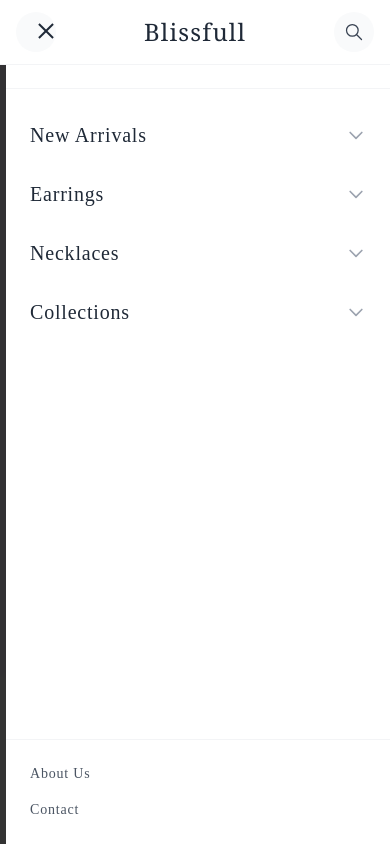
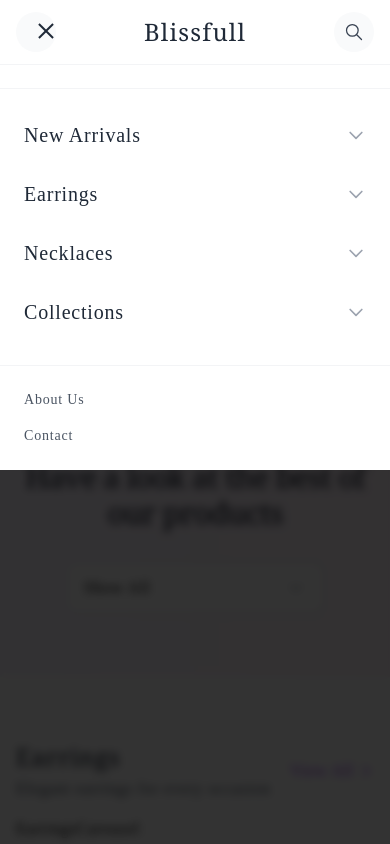
Before and after one commit to AnishRane13/Blissfull-Creations, a React (Vite) app: page / in a window 390 px wide. Both pictures are taken after a click on the button 36 px from the left and 32 px from the top of the page. Shown: the top 844 px of the page. Built offline with nearby package versions, Linux system fonts and the light colour scheme.

Commit message:
Navbar done

```diff
--- a/src/components/Navbar.jsx
+++ b/src/components/Navbar.jsx
@@ -137,7 +137,7 @@ const Navbar = () => {
           </div>
         </div>
 
-        {/* Search Overlay - Now inside nav */}
+        {/* Search Overlay */}
         {isSearchOpen && (
           <div className="absolute top-full left-0 right-0 bg-white shadow-md border-t border-gray-100 z-50">
             <div className="max-w-7xl mx-auto px-4 py-4">
@@ -172,21 +172,21 @@ const Navbar = () => {
         )}
       </nav>
 
-      {/* Mobile Menu - Modern Overlay */}
+      {/* Mobile Menu - Top Overlay */}
       <div
-        className={`fixed inset-0 bg-black/80 backdrop-blur-sm transition-opacity duration-500 lg:hidden z-40 ${
+        className={`fixed inset-0 bg-black/80 backdrop-blur-sm transition-all duration-500 lg:hidden z-40 ${
           isMobileMenuOpen
             ? "opacity-100 pointer-events-auto"
             : "opacity-0 pointer-events-none"
         }`}
       >
         <div
-          className={`fixed inset-y-0 right-0 w-full max-w-sm bg-white transform transition-transform duration-500 ease-in-out ${
-            isMobileMenuOpen ? "translate-x-0" : "translate-x-full"
+          className={`fixed inset-x-0 top-0 bg-white transform transition-transform duration-500 ease-in-out ${
+            isMobileMenuOpen ? "translate-y-0" : "-translate-y-full"
           }`}
         >
           {/* Mobile Menu Content */}
-          <div className="flex flex-col h-full">
+          <div className="flex flex-col max-h-[90vh]">
             {/* Header */}
             <div className="flex justify-between items-center p-6 border-b border-gray-100">
               <h2 className="text-2xl font-serif text-gray-800">Menu</h2>
@@ -303,7 +303,6 @@ const Navbar = () => {
           </div>
         </div>
       </div>
-
       {/* Spacer for fixed navbar */}
       {isSticky && <div className="h-16" />}
     </div>
```
